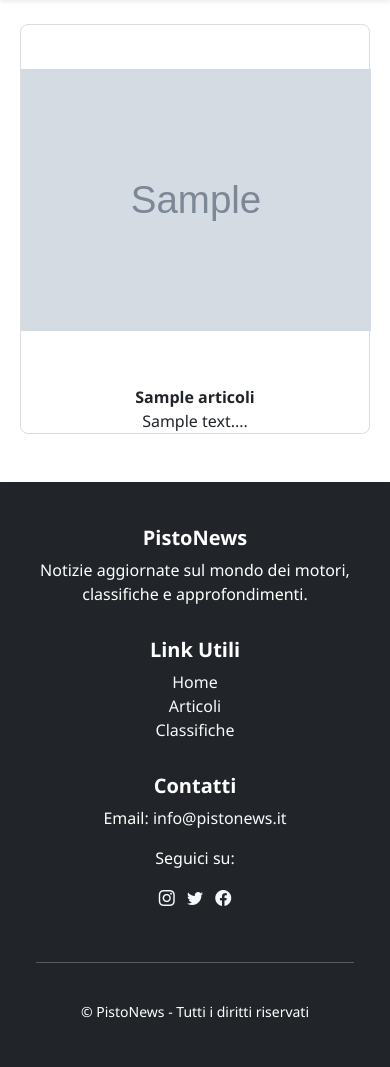
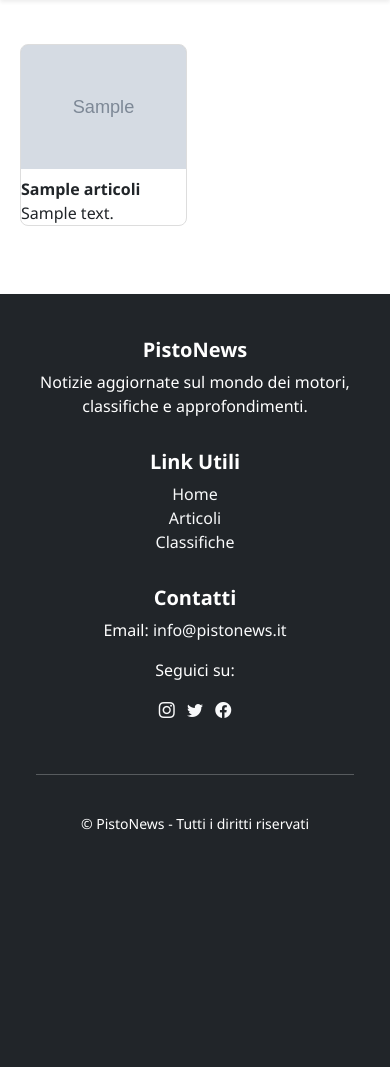
Before and after one commit to DavideCirelli/pistonews, a Flask app: page /articoli in a window 390 px wide. Shown: the part 243-1310 px from the top of the page. After the commit the page ends 1073 px from the top, so only its background shows below. Run offline with Flask 3, Linux system fonts and the light colour scheme; tables that the repository leaves empty hold one stand-in row (values such as "Sample post"); grey boxes marked "Sample" are stand-in pictures.

Commit message:
Update list.html

```diff
--- a/templates/articoli/list.html
+++ b/templates/articoli/list.html
@@ -53,17 +53,22 @@
 
     {% if listarticoli is defined %}
     <div style="display: flex; flex-direction: column; align-items: center;">
-        <div class="older-news" style="width: 70%;">
+        <!-- Versione DESKTOP -->
+        <div class="older-news d-none d-lg-block" style="width: 70%;">
             {% if listarticoli %}
             {% for articolo in listarticoli %}
             <a href="{{ url_for('dettaglio_articolo', articolo_url=articolo.url) }}">
-                <div class="news-item-list">
+                <div class="news-item-list" style="margin-bottom: 1rem">
                     <div class="img">
                         <img src="{{ url_for('static', filename='uploads/' ~ articolo.image_filename) }}">
                     </div>
                     <div class="text">
-                        <strong>{{ articolo.title }}</strong><br>
-                        {{ articolo.content[:220] }}...
+                        <div class="title title-limit">
+                            <strong>{{ articolo.title }}</strong>
+                        </div>
+                        <div class="list-text-limit">
+                            {{ articolo.content }}
+                        </div>
                     </div>
                 </div>
             </a>
@@ -73,6 +78,32 @@
                 <h5>Nessun articolo trovato.</h5>
             </div>
             {% endif %}
+        </div>
+
+        <!-- Versione MOBILE -->
+        <div class="col-12 d-lg-none">
+            <div class="recent-news d-grid gap-3" style="padding: 20px;">
+                {% if listarticoli %}
+                {% for articolo in listarticoli %}
+                <a href="{{ url_for('dettaglio_articolo', articolo_url=articolo.url) }}">
+                    <div class="recent-news-item d-flex flex-column">
+                        <div class="img-box">
+                            <img src="{{ url_for('static', filename='uploads/' ~ articolo.image_filename) }}"
+                                class="img-fluid">
+                        </div>
+                        <div class="text mt-2 text-limit-recent">
+                            <div class="title title-limit"><strong>{{ articolo.title }}</strong></div>
+                            {{ articolo.content }}
+                        </div>
+                    </div>
+                </a>
+                {% endfor %}
+                {% else %}
+                <div class="text-center mt-4">
+                    <h5>Nessun articolo trovato.</h5>
+                </div>
+                {% endif %}
+            </div>
         </div>
     </div>
     {% else %}
```
